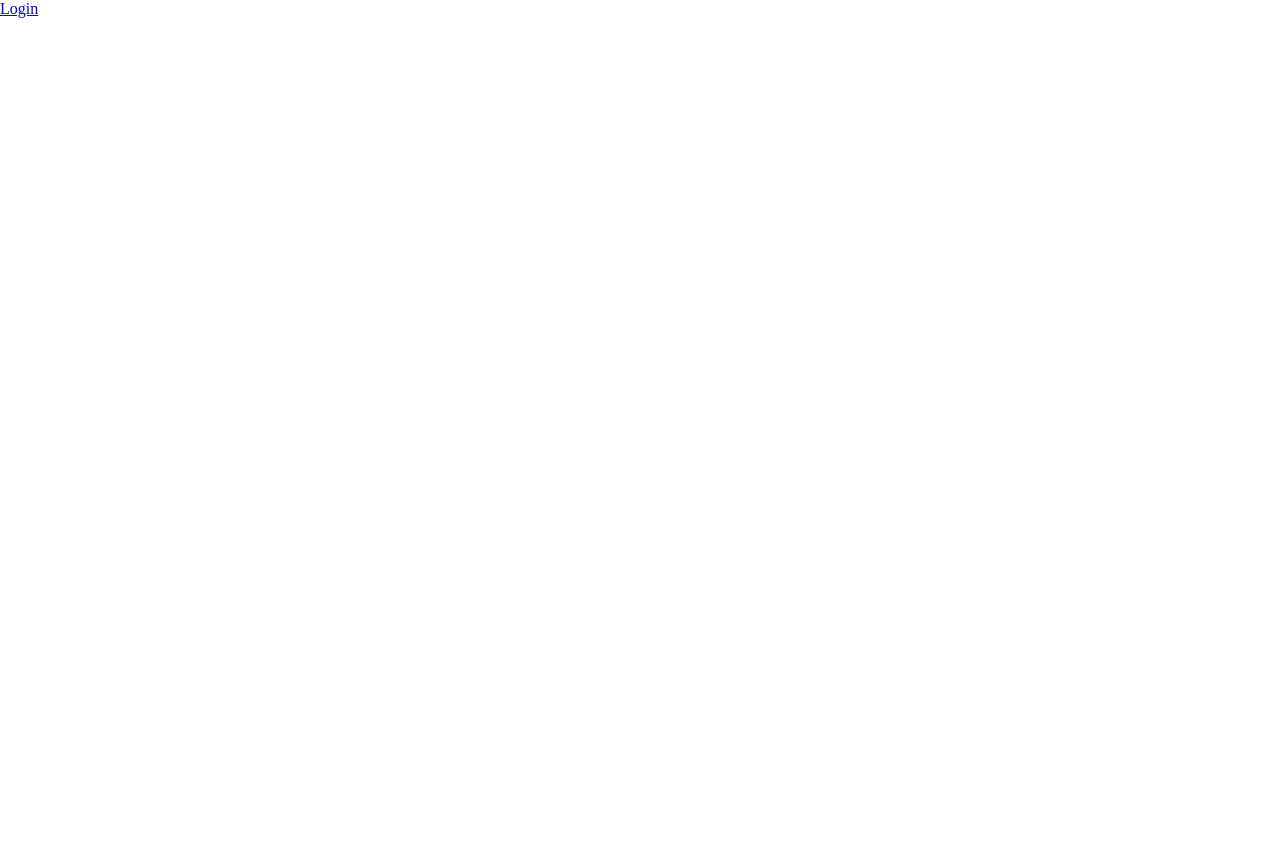
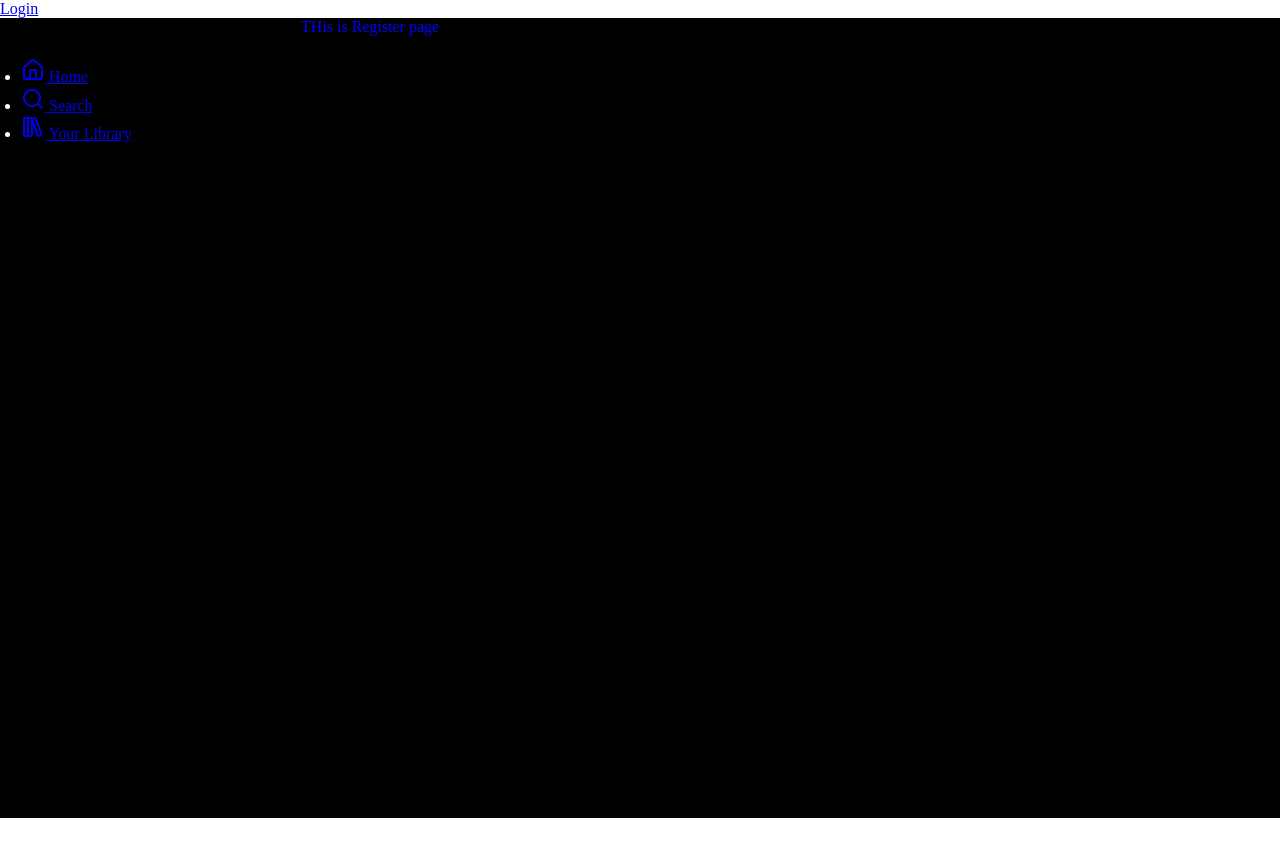
Before and after one commit to BolanleMary/spotify-clone, a React (Vite) app: page /register in a window 1280 px wide. Before the commit the page ends 800 px from the top, so only its background shows below. Built offline with nearby package versions, Linux system fonts and the light colour scheme.

Commit message:
started on the side bar

```diff
--- a/package.json
+++ b/package.json
@@ -10,6 +10,7 @@
     "preview": "vite preview"
   },
   "dependencies": {
+    "lucide-react": "^0.556.0",
     "react": "^19.2.0",
     "react-dom": "^19.2.0",
     "react-router": "^7.10.1"
--- a/src/components/dashboardLayout.jsx/dashboardLayout.module.css
+++ b/src/components/dashboardLayout.jsx/dashboardLayout.module.css
@@ -0,0 +1,7 @@
+.wrapper{
+    display: flex;
+    align-items: start;
+    height: 100vh;
+    background-color: black;
+
+}
--- a/src/components/dashboardLayout.jsx/index.jsx
+++ b/src/components/dashboardLayout.jsx/index.jsx
@@ -0,0 +1,13 @@
+import styles from "./dashboardLayout.module.css";
+import Sidebar from "../sidebar";
+export const DashboardLayout =({children}) =>{
+    return (
+        <main className={styles.wrapper}>
+
+<Sidebar/>
+        {children}
+
+
+        </main>
+    )
+}
--- /dev/null
+++ b/src/components/global.css
@@ -0,0 +1,5 @@
+@import url('https://fonts.googleapis.com/css2?family=Inter:ital,opsz,wght@0,14..32,100..900;1,14..32,100..900&family=Roboto:ital,wght@0,100..900;1,100..900&display=swap');
+:root{
+--dark: #090707
+
+}
--- /dev/null
+++ b/src/components/sidebar/index.jsx
@@ -0,0 +1,68 @@
+import styles from "./sidebar.module.css"
+import {NavLink} from "react-router"
+import {House, Search, LibraryBig} from "lucide-react"
+
+const navigationLinks =[
+    {
+        label: "Home",
+        icon: House,
+        path: "/",
+    },
+    {
+        label: "Search",
+        icon: Search,
+        path: "/search",
+    },
+
+    {
+        label: "Your Library",
+        icon: LibraryBig,
+        path: "/Library",
+    },
+];
+
+const musicCateogory =[
+    "Running Playlist",
+    "21st Birthday",
+    "April 2023",
+    "Gym Session",
+    "Classic Anthems",
+    "Discover Weekly",
+    "Liked from Radio"
+]
+const Sidebar = () => {
+    return (
+
+<div className={styles.container}>
+   <ul className={styles.navList}>
+
+   {navigationLinks.map((item)=>{
+    const Icon =item.icon;
+    return(
+        <li className={styles.navListItem}>
+            <NavLink to ={item.path} className={styles.navItems}>
+                <Icon/> <span>{item.label}</span>
+                </NavLink>
+                </li>
+    )
+   })}
+    {/* <li>
+        <NavLink to="/">
+        <House/><span>Home</span>
+        </NavLink>
+    </li>
+    <li>
+        <NavLink to="/">
+        <Search/><span>Search</span></NavLink>
+    </li>
+    <li>
+        <NavLink to="/">
+        <LibraryBig/><span>Your Library</span></NavLink>
+    </li> */}
+    </ul>
+</div>
+
+    )
+}
+
+export default Sidebar;
--- /dev/null
+++ b/src/components/sidebar/sidebar.module.css
@@ -0,0 +1,14 @@
+.container{
+    background-color: var(--dark);
+    height: 100%;
+    width: 17.5rem;
+    padding-top: 40px;
+    padding-left: 21px;
+color:white;
+
+}
+
+.navlist{
+    display: flex;
+    flex-direction: column;
+}
--- a/src/pages/home.jsx
+++ b/src/pages/home.jsx
@@ -1,7 +1,11 @@
 import { NavLink } from "react-router"
+import { DashboardLayout } from "../components/dashboardLayout.jsx";
 
 const HomePage = () => {
     return ( <div>
+        <DashboardLayout>
+            <div style={{color:"red"}}> This is the home page</div>
+        </DashboardLayout>
         <NavLink to="/register">Register</NavLink>
         <NavLink to="/login">Login</NavLink>
         </div>
--- a/src/pages/register.jsx
+++ b/src/pages/register.jsx
@@ -1,8 +1,12 @@
-import { NavLink } from "react-router"
+import { NavLink } from "react-router";
+import { DashboardLayout } from "../components/dashboardLayout.jsx";
 
 const RegisterPage = () =>{
     return ( <div>
       <NavLink to="login">Login</NavLink>
+      <DashboardLayout>
+        <div style={{color: "blue"}}>THis  is Register page</div>
+      </DashboardLayout>
         </div>
     )
 
```
Also changed, not shown: src/components/vector/dashboardIcon.jsx (added, +19 -0 lines), src/main.jsx (+9 -9 lines), 1 other file (tests, documents, lock files or other folders).
